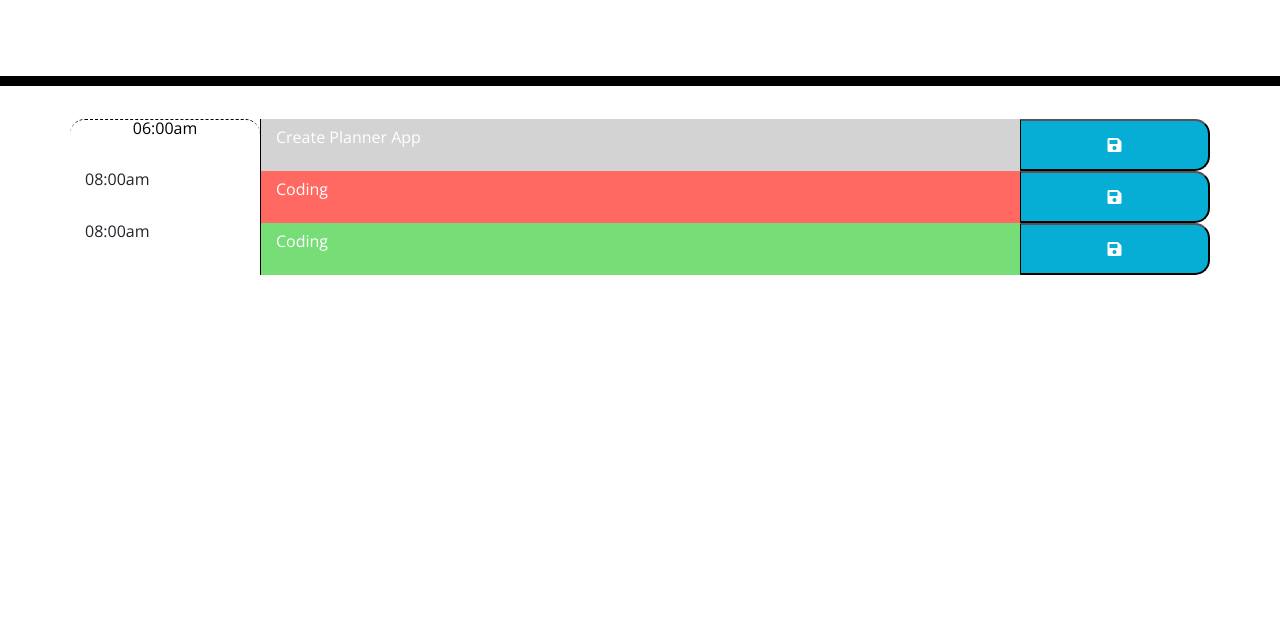
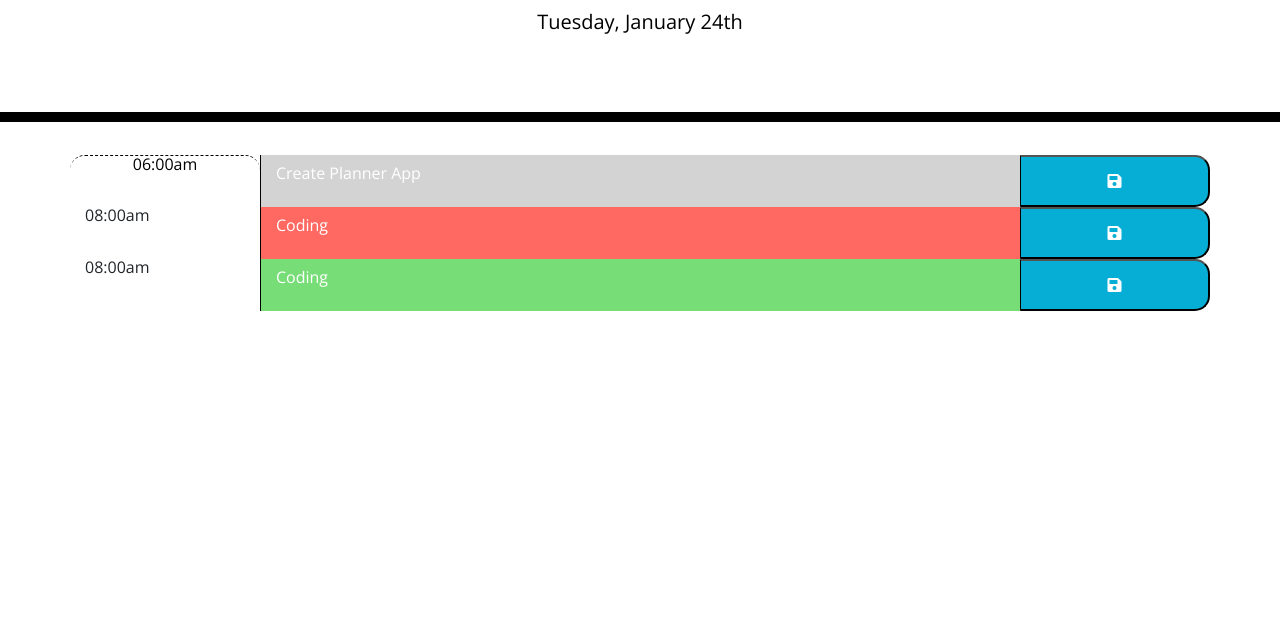
Before and after one commit to apyosi/daily-planner, a plain HTML site: page index.html in a window 1280 px wide. Shown: the part 182-800 px from the top of the page. Drawn offline with nearby package versions, Linux system fonts and the light colour scheme.

Commit message:
create index.js and set current day to the page with moment.js

```diff
--- a/index.html
+++ b/index.html
@@ -18,7 +18,7 @@
       href="https://fonts.googleapis.com/css?family=Open+Sans&display=swap"
       rel="stylesheet"
     />
-    <link rel="stylesheet" href="style.css" />
+    <link rel="stylesheet" href="./style.css" />
     <title>Work Day Scheduler</title>
   </head>
 
@@ -48,5 +48,6 @@
 
     <script src="https://cdnjs.cloudflare.com/ajax/libs/jquery/3.2.1/jquery.min.js"></script>
     <script src="https://cdnjs.cloudflare.com/ajax/libs/moment.js/2.24.0/moment.min.js"></script>
+    <script src="./index.js"></script>
   </body>
 </html>
--- /dev/null
+++ b/index.js
@@ -0,0 +1,2 @@
+let $currentDayEl = $("#currentDay");
+$currentDayEl.text(moment().format("dddd, MMMM Do"));
```
